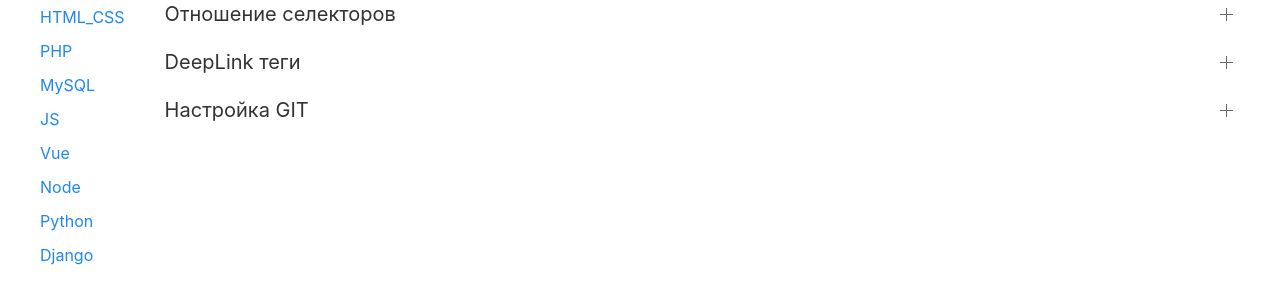
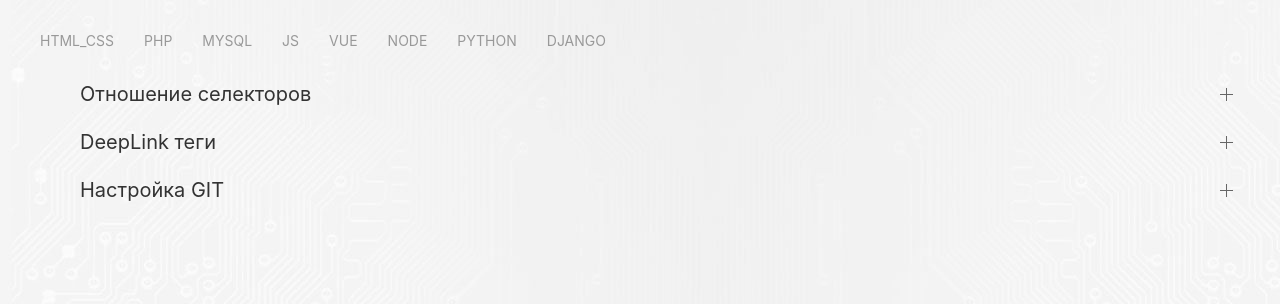
Before and after one commit to lutogin/django-scraps, a Django app: a page that uses scraps/templates/base.html in a window 1280 px wide. Shown: the top 304 px of the page. Run offline with Django 3.2, Linux system fonts and the light colour scheme; data comes from the database, SQL or seed files in the repository; some libraries are stand-ins or nearby versions.

Commit message:
fix styling menu add bacground

```diff
--- a/scraps/templates/base.html
+++ b/scraps/templates/base.html
@@ -9,6 +9,8 @@
 
   <!-- EnlighterJS -->
   <link rel="stylesheet" href="{% static '/lib/EJS3/dist/enlighterjs.atomic.min.css' %}">
+
+  <link rel="stylesheet" href="{% static '/css/style.css' %}">
 
   <title>{% block title %}{% endblock %}</title>
 </head>
--- a/scraps/templates/index.html
+++ b/scraps/templates/index.html
@@ -2,12 +2,21 @@
 {% block title %}SCRAPS v0.1 alpha{% endblock %}
 
 {% block content %}
+  <nav class="uk-navbar-container uk-navbar-transparent" uk-navbar>
+    <div class="uk-navbar-left">
+      <ul class="uk-navbar-nav">
+        {% for tclgy in technologies %}
+        <li class="uk-parent"><a href="/info?t={{ tclgy.link_name }}">{{ tclgy.name }}</a></li>
+        {% endfor %}
+      </ul>
+    </div>
+  </nav>
   <div class="uk-grid">
     <div class="uk-width-auto">
     <ul class="uk-nav">
-        {% for tclgy in technologies %}
-          <li><a href="/info?t={{ tclgy.link_name }}">{{ tclgy.name }}</a></li>
-        {% endfor %}
+{#        {% for tclgy in technologies %}#}
+{#          <li><a href="/info?t={{ tclgy.link_name }}">{{ tclgy.name }}</a></li>#}
+{#        {% endfor %}#}
     </ul>
     </div>
     <div class="uk-width-expand">
--- a/scraps/templates/info_page.html
+++ b/scraps/templates/info_page.html
@@ -7,7 +7,9 @@
       <li>
         <a class="uk-accordion-title" href="#">{{ el.title }}</a>
         <div class="uk-accordion-content">
-          {{ el.content|safe }}
+          <div class="uk-card uk-card-default uk-card-body">
+            {{ el.content|safe }}
+          </div>
         </div>
       </li>
     {% endfor %}
--- a/static/css/style.css
+++ b/static/css/style.css
@@ -1,6 +1,6 @@
-body {
-    background-image: url("/img/bg.jpg");
-    font-family: GillSans, Calibri, Trebuchet, sans-serif;
+html {
+    background-image: url("/static/img/bg.jpg");
+    /*font-family: GillSans, Calibri, Trebuchet, sans-serif;*/
 }
 
 h1, h2, h3, h4, h5, h6 {
```
Also changed, not shown: static/img/bg.jpg (added). Lines whose indentation alone changed are shown as unchanged.
